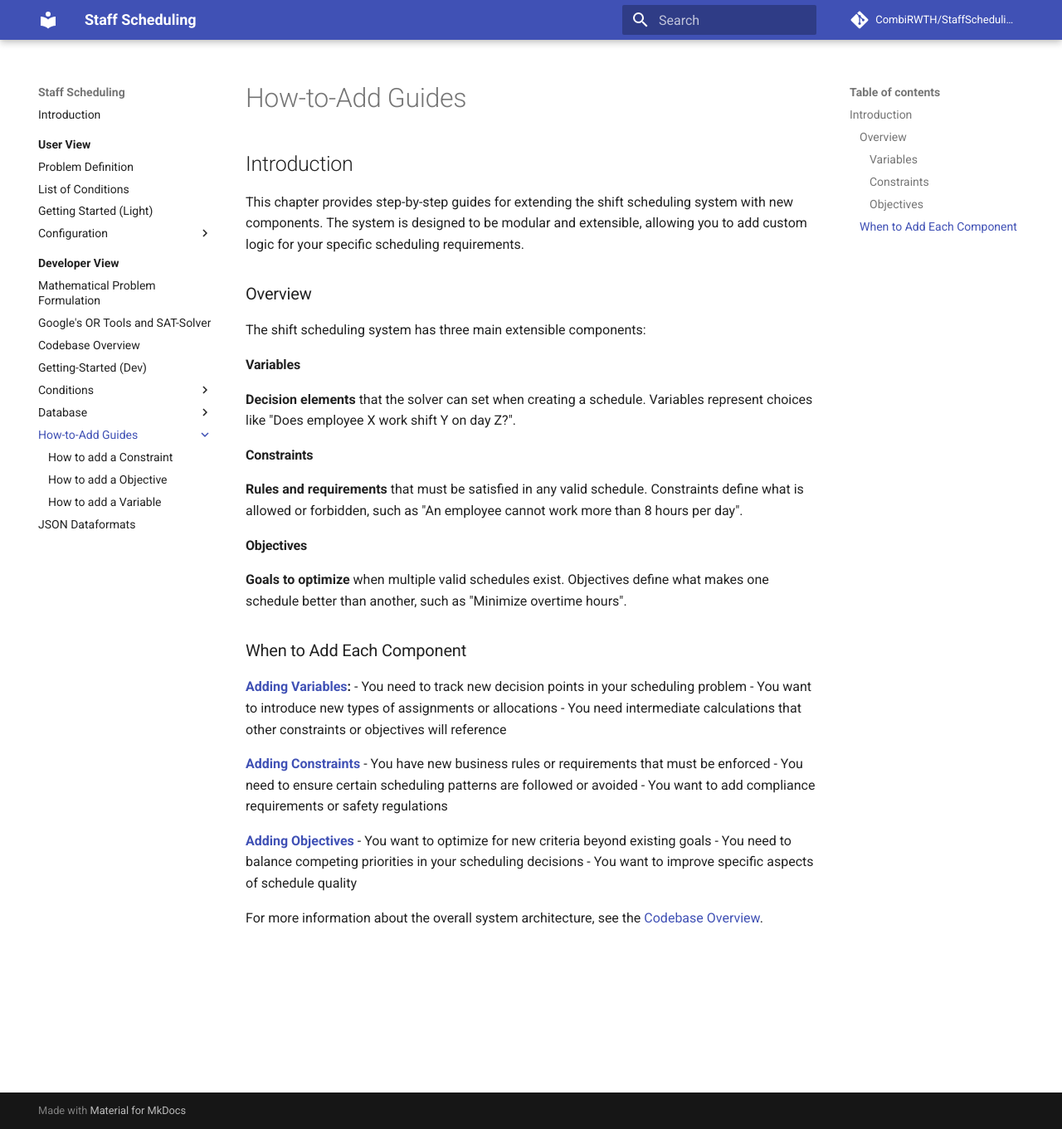
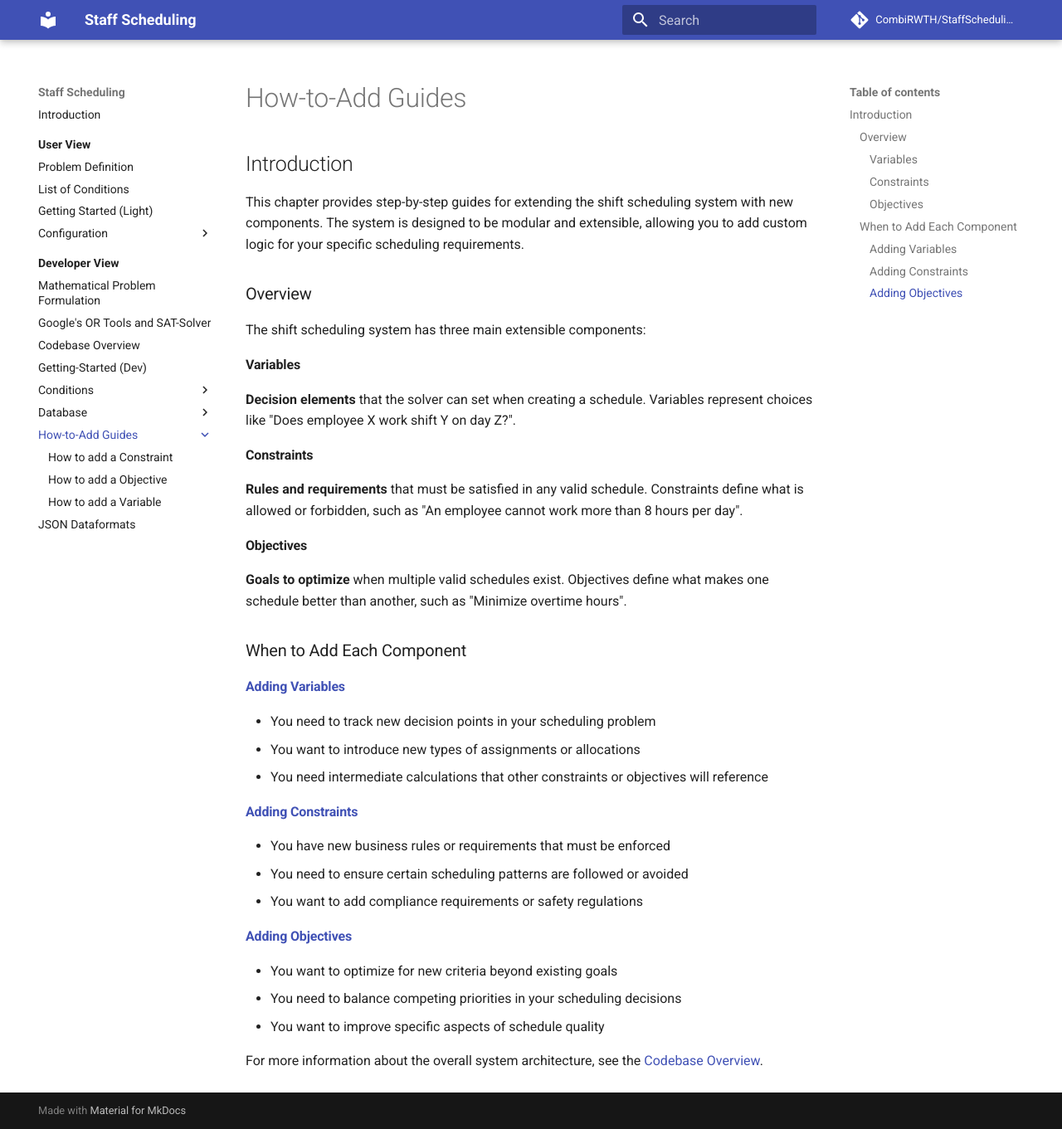
Before and after one commit to CombiRWTH/StaffScheduling, an MkDocs documentation site: the page built from docs/developer-view/how-to-add/index.md, in a window 1280 px wide and 1361 px high. Shown: the whole window at 83% size. Built offline with MkDocs 1.6.1 and Material for MkDocs 9.7.7, drawn with Linux system fonts in a browser that asks for light colours; comment, search, counter and statistics services are not loaded.

Commit message:
typos in how to add index

```diff
--- a/docs/developer-view/how-to-add/index.md
+++ b/docs/developer-view/how-to-add/index.md
@@ -9,21 +9,25 @@ The shift scheduling system has three main extensible components:
 
 ### Constraints
 **Rules and requirements** that must be satisfied in any valid schedule. Constraints define what is allowed or forbidden, such as "An employee cannot work more than 8 hours per day".
+
 ### Objectives
 **Goals to optimize** when multiple valid schedules exist. Objectives define what makes one schedule better than another, such as "Minimize overtime hours".
 
 ## When to Add Each Component
-**[Adding Variables](./how-to-add-variable.md):**
+### **[Adding Variables](./how-to-add-variable.md)**
+
 - You need to track new decision points in your scheduling problem
 - You want to introduce new types of assignments or allocations
 - You need intermediate calculations that other constraints or objectives will reference
 
-**[Adding Constraints](./how-to-add-constraint.md)**
+### **[Adding Constraints](./how-to-add-constraint.md)**
+
 - You have new business rules or requirements that must be enforced
 - You need to ensure certain scheduling patterns are followed or avoided
 - You want to add compliance requirements or safety regulations
 
-**[Adding Objectives](./how-to-add-objective.md)**
+### **[Adding Objectives](./how-to-add-objective.md)**
+
 - You want to optimize for new criteria beyond existing goals
 - You need to balance competing priorities in your scheduling decisions
 - You want to improve specific aspects of schedule quality
```
